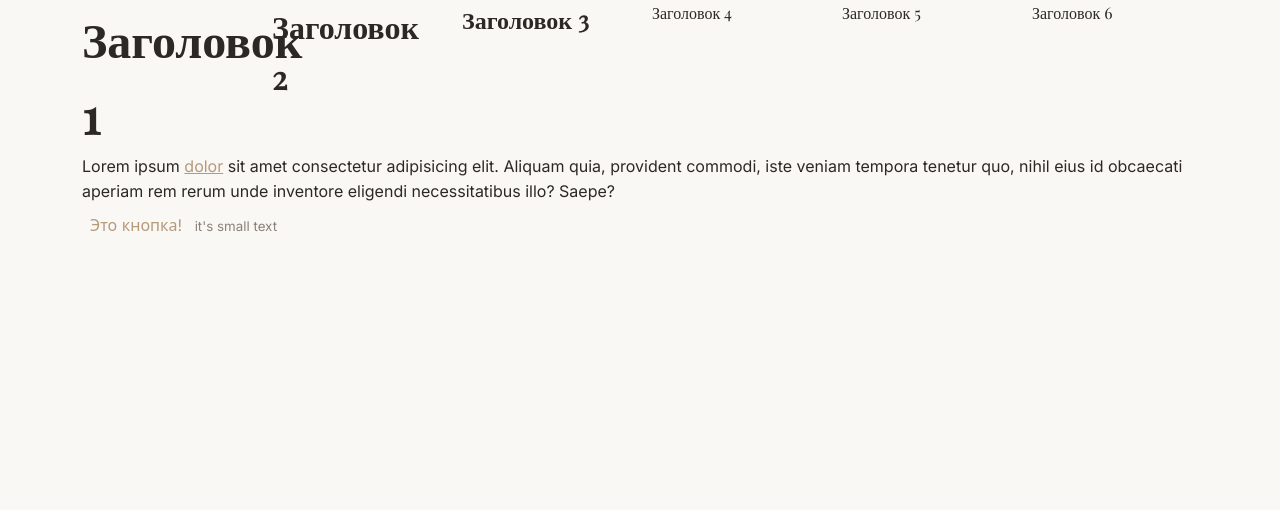
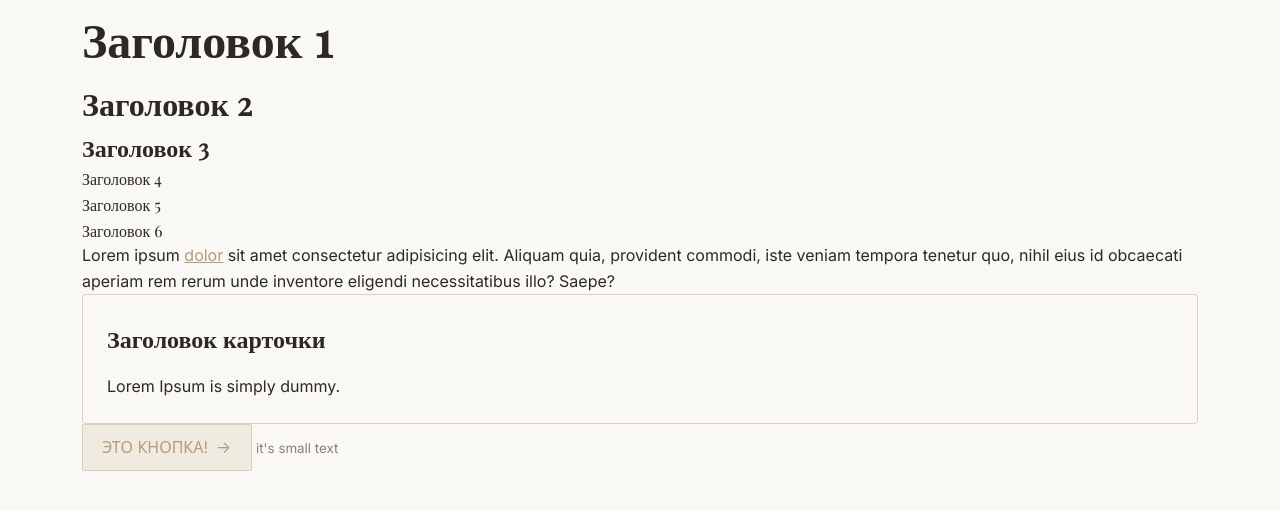
Before and after one commit to PBuinizki/grotex, a website built with Vite: page index.html in a window 1280 px wide. Built offline with nearby package versions, Linux system fonts and the light colour scheme; files whose address does not match are found by name.

Commit message:
feat(cards): доделал кнопки и начал карточки

```diff
--- a/index.html
+++ b/index.html
@@ -1,4 +1,4 @@
-<!doctype html>
+<!DOCTYPE html>
 <html lang="en">
   <head>
     <meta charset="UTF-8" />
@@ -8,18 +8,25 @@
   </head>
   <body>
     <div class="container">
-      <div class="row">
-        <h1 class="col-xl-2 col-sm-6">Заголовок 1</h1>
-        <h2 class="col-xl-2 col-sm-6">Заголовок 2</h2>
-        <h3 class="col-xl-2 col-sm-6">Заголовок 3</h3>
-        <h4 class="col-xl-2 col-sm-6">Заголовок 4</h4>
-        <h5 class="col-xl-2 col-sm-6">Заголовок 5</h5>
-        <h6 class="col-xl-2 col-sm-6">Заголовок 6</h6>
+      <h1 class="">Заголовок 1</h1>
+      <h2 class="">Заголовок 2</h2>
+      <h3 class="">Заголовок 3</h3>
+      <h4 class="">Заголовок 4</h4>
+      <h5 class="">Заголовок 5</h5>
+      <h6 class="">Заголовок 6</h6>
+
+      <p>
+        Lorem ipsum <a href="#">dolor</a> sit amet consectetur adipisicing elit.
+        Aliquam quia, provident commodi, iste veniam tempora tenetur quo, nihil
+        eius id obcaecati aperiam rem rerum unde inventore eligendi
+        necessitatibus illo? Saepe?
+      </p>
+      <div class="card">
+        <h2 class="card__title">Заголовок карточки</h2>
+        <p class="card__text">Lorem Ipsum is simply dummy.</p>
       </div>
-
-    <p>Lorem ipsum <a href="#">dolor</a> sit amet consectetur adipisicing elit. Aliquam quia, provident commodi, iste veniam tempora tenetur quo, nihil eius id obcaecati aperiam rem rerum unde inventore eligendi necessitatibus illo? Saepe?</p>
-    <div class="btn"><a href="#">Это кнопка!</a></div>
-    <small>it's small text</small>
+      <div class="btn btn__arrow"><a href="#">Это кнопка!</a></div>
+      <small>it's small text</small>
     </div>
 
     <script type="module" src="/src/main.js"></script>
--- a/src/main.js
+++ b/src/main.js
@@ -1,7 +1,7 @@
-i/* Импортируем шрифты локально */
-import '@fontsource/inter/400.css'
-import '@fontsource/inter/500.css'
-import '@fontsource/inter/600.css'
-import '@fontsource/playfair-display/400.css'
-import '@fontsource/playfair-display/400-italic.css'
-import './scss/main.scss'
+/* Импортируем шрифты локально */
+import "@fontsource/inter/400.css";
+import "@fontsource/inter/500.css";
+import "@fontsource/inter/600.css";
+import "@fontsource/playfair-display/400.css";
+import "@fontsource/playfair-display/400-italic.css";
+import "./scss/main.scss";
--- a/src/scss/base/_base.scss
+++ b/src/scss/base/_base.scss
@@ -1,7 +1,9 @@
-@use '../utils/variables' as *;
-@use '../utils/mixins' as *;
+@use "../utils/variables" as *;
+@use "../utils/mixins" as *;
 
-*, *::after, *::before {
+*,
+*::after,
+*::before {
   margin: 0;
   padding: 0;
   box-sizing: border-box;
@@ -14,25 +16,32 @@ body {
   line-height: 1.6;
 }
 
-h1, h2, h3, h4, h5, h6 {
+h1,
+h2,
+h3,
+h4,
+h5,
+h6 {
   font-family: $font-display;
   color: $color-text;
 }
 
 h1 {
-    font-size: calc(6 * $spacing-unit); // 48
+  font-size: (6 * $spacing-unit); // 48
 }
 
 h2 {
-    font-size: calc(4 * $spacing-unit); // 32
+  font-size: (4 * $spacing-unit); // 32
 }
 
 h3 {
-    font-size: calc(3 * $spacing-unit); // 24
+  font-size: (3 * $spacing-unit); // 24
 }
 
-h4, h5, h6 {
-    font-size: calc(2 * $spacing-unit); // 16
+h4,
+h5,
+h6 {
+  font-size: (2 * $spacing-unit); // 16
   font-weight: 500;
 }
 
@@ -45,11 +54,13 @@ a {
 
   @include smooth-transition(color);
 
-    &:hover {
+  &:hover,
+  .btn:hover & {
     color: $color-text;
   }
 }
 
-nav a, .btn a {
+nav a,
+.btn a {
   text-decoration: none;
 }
--- a/src/scss/modules/_buttons.scss
+++ b/src/scss/modules/_buttons.scss
@@ -1,8 +1,34 @@
-@use '../utils/variables' as *;
+@use "../utils/variables" as *;
+@use "../utils/mixins" as *;
 
 .btn {
-    display: inline-flex;
-    align-items: center;
-    gap: $spacing-unit;
-    padding: $spacing-unit;
+  display: inline-flex;
+  align-items: center;
+  gap: $spacing-unit;
+  color: $color-accent;
+  padding: (1.2 * $spacing-unit) (2.4 * $spacing-unit);
+  background-color: $color-surface;
+  text-transform: uppercase;
+  border-radius: $radius-sm;
+  cursor: pointer;
+
+  @include thin-border();
+  @include smooth-transition();
+
+  &__arrow::after {
+    content: " →";
+    display: inline-block;
+    font-size: (2 * $spacing-unit);
+
+    @include smooth-transition();
+  }
+
+  &:hover {
+    color: $color-text;
+    background-color: $color-border;
+    border-color: $color-text;
+    &.btn__arrow::after {
+      transform: translateX(4px);
+    }
+  }
 }
--- /dev/null
+++ b/src/scss/modules/_cards.scss
@@ -0,0 +1,25 @@
+@use "../utils/variables" as *;
+@use "../utils/mixins" as *;
+
+.card {
+  background-color: $color-bg;
+  padding: (3 * $spacing-unit); // 24 PX
+  border-radius: $radius-md;
+
+  @include thin-border();
+  @include smooth-transition();
+
+  &:hover {
+    border-color: $color-accent;
+    transform: translateY(-2px);
+  }
+
+  &__title {
+    font-size: (3 * $spacing-unit); // 24 px
+    margin-bottom: (2 * $spacing-unit); // 16 px
+  }
+
+  &__text {
+
+  }
+}
```
Also changed, not shown: src/scss/main.scss (+4 -3 lines), 1 other file. Lines whose indentation alone changed are shown as unchanged.
